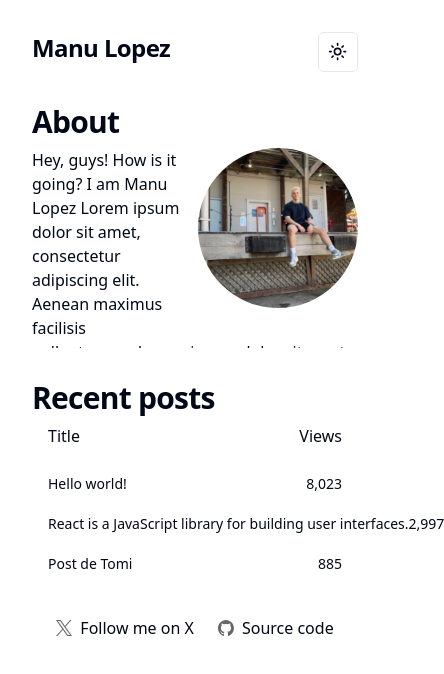
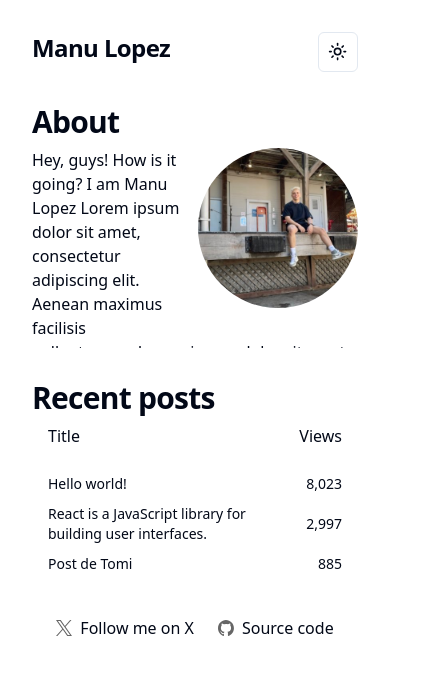
Before and after one commit to ManuLpz4/blog, a Next.js app: page / in a window 390 px wide. Shown: the top 674 px of the page, 444 px wide, since content can reach past the window. Built offline with nearby package versions, Linux system fonts and the light colour scheme.

Commit message:
Test on mobile

```diff
--- a/src/components/recent-posts.tsx
+++ b/src/components/recent-posts.tsx
@@ -17,8 +17,11 @@ export async function RecentPosts() {
           <span className="mb-4 pr-4 text-right">Views</span>
           {posts.map((post, index) => (
             <Link href={post.url} key={index} className="col-span-2">
-              <Button variant="ghost" className="flex w-full justify-between">
-                <span>{post.title}</span>
+              <Button
+                variant="ghost"
+                className="flex w-full justify-between gap-4"
+              >
+                <span className="text-wrap text-start">{post.title}</span>
                 <span className="text-right">
                   {post.views.toLocaleString('en')}
                 </span>
```
